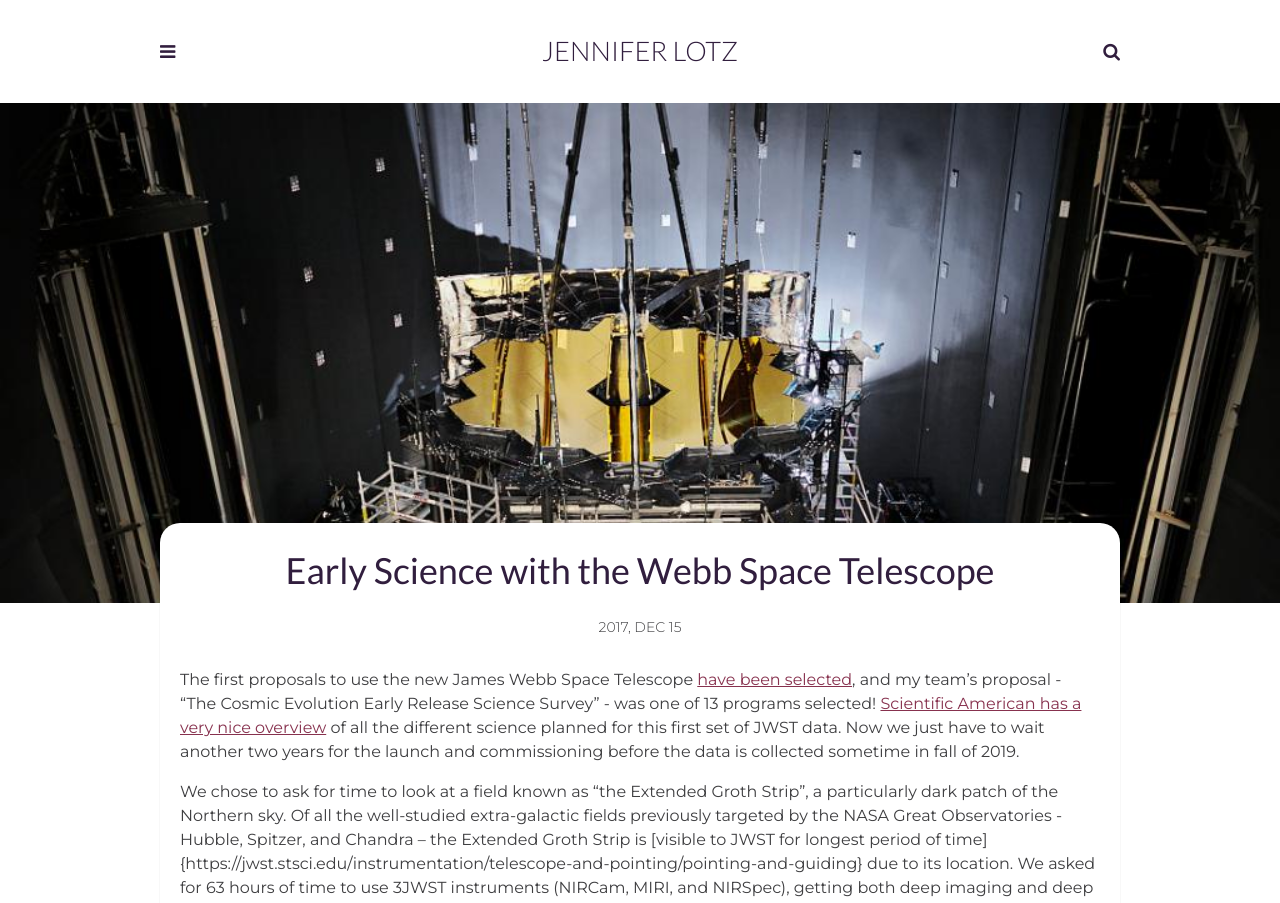
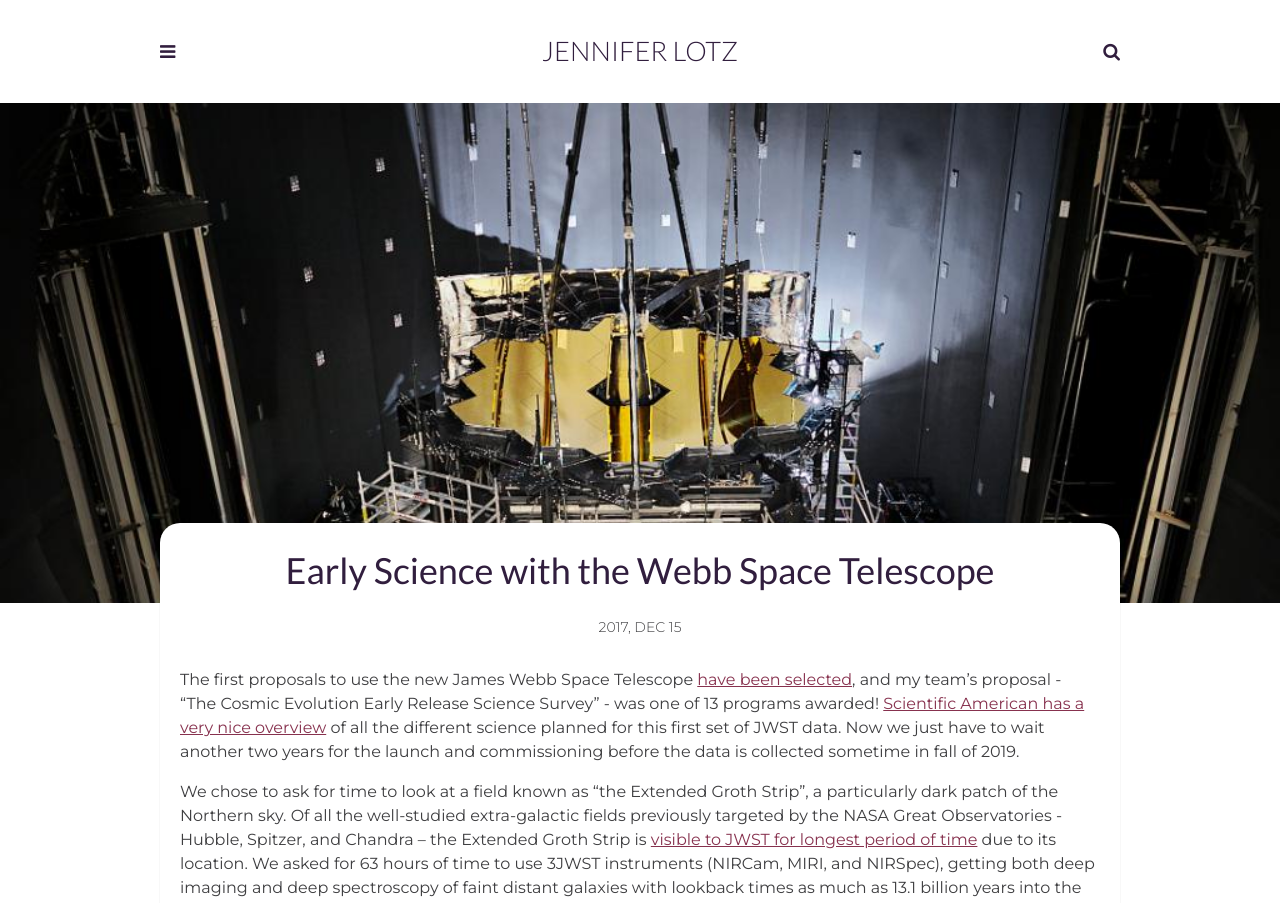
Before and after one commit to jenlotz/jenlotz.github.io, a Jekyll site: the page built from _posts/2017-12-15-jwsters.markdown, in a window 1280 px wide. Shown: the top 903 px of the page. Built offline with Jekyll 4.4.1, drawn with Linux system fonts in a browser that asks for light colours; some of the changed text lies outside the part shown.

Commit message:
jwst ers2

```diff
--- a/_posts/2017-12-15-jwsters.markdown
+++ b/_posts/2017-12-15-jwsters.markdown
@@ -6,13 +6,13 @@
 img: jwst_cryo.jpg # Add image post (optional)
 tags: [Blog, Galaxies]
 ---
-The first proposals to use the new James Webb Space Telescope [have been selected](https://jwst.stsci.edu/news-events/news/News%20items/selections-made-for-the-jwst-directors-discretionary-early-release-science-program),  and my team's proposal - "The Cosmic Evolution Early Release Science Survey" - was one of 13 programs selected!  [Scientific American has a very nice overview](https://www.scientificamerican.com/article/what-will-nasa-rsquo-s-biggest-ever-space-telescope-study-first/) of all the different science planned for this first set of JWST data. Now we just have to wait another two years for the launch and commissioning before the data is collected sometime in fall of 2019.
+The first proposals to use the new James Webb Space Telescope [have been selected](https://jwst.stsci.edu/news-events/news/News%20items/selections-made-for-the-jwst-directors-discretionary-early-release-science-program),  and my team's proposal - "The Cosmic Evolution Early Release Science Survey" - was one of 13 programs awarded!  [Scientific American has a very nice overview](https://www.scientificamerican.com/article/what-will-nasa-rsquo-s-biggest-ever-space-telescope-study-first/) of all the different science planned for this first set of JWST data. Now we just have to wait another two years for the launch and commissioning before the data is collected sometime in fall of 2019.
 
-We chose to ask for time to look at a field known as "the Extended Groth Strip", a particularly dark patch of the Northern sky.   Of all the well-studied extra-galactic fields previously targeted by the NASA Great Observatories - Hubble, Spitzer, and Chandra -- the Extended Groth Strip is [visible to JWST for longest period of time]{https://jwst.stsci.edu/instrumentation/telescope-and-pointing/pointing-and-guiding} due to its location.   We asked for 63 hours of time to use 3JWST instruments (NIRCam, MIRI, and NIRSpec), getting both deep imaging and deep spectroscopy of faint distant galaxies with lookback times as much as 13.1 billion years into the past.
+We chose to ask for time to look at a field known as "the Extended Groth Strip", a particularly dark patch of the Northern sky.   Of all the well-studied extra-galactic fields previously targeted by the NASA Great Observatories - Hubble, Spitzer, and Chandra -- the Extended Groth Strip is [visible to JWST for longest period of time](https://jwst.stsci.edu/instrumentation/telescope-and-pointing/pointing-and-guiding) due to its location.   We asked for 63 hours of time to use 3JWST instruments (NIRCam, MIRI, and NIRSpec), getting both deep imaging and deep spectroscopy of faint distant galaxies with lookback times as much as 13.1 billion years into the past.
 
-![JWST CEERS observations of EGS]({{site.baseurl}}/assets/img/EGS.F0V7.png)
+![JWST CEERS observations of EGS]({{site.baseurl}}/assets/img/EGS.FOV7.png)
 
 This award feels like the cumulation of alot of work I've done over my career.
-I've been working on preparing for the launch of the James Webb Space Telescope ever since I arrived at STScI in 2010, first as an instrument scientist for the Near-Infrared Camera (NIRCam) and most recently as the lead of the team preparing the [astronomer's user manual (aka "JDox")](https:/jwst-docs.stsci.edu).  And I've been studying this particular part of the sky for even longer, starting as a postdoctoral scholar collaborating with the [DEEP and AEGIS teams at UC Santa Cruz]{aegis.ucolick.org} since ~2003.   There are some really interesting galaxies in this part of the sky, and I can't wait to see what new ones JWST discovers.
+I've been working on preparing for the launch of the James Webb Space Telescope ever since I arrived at STScI in 2010, first as an instrument scientist for the Near-Infrared Camera (NIRCam) and most recently as the lead of the team writing the [astronomer's JWST user manual (aka "JDox")](https://jwst-docs.stsci.edu/).  And I've been studying this particular part of the sky for even longer, starting as a postdoctoral scholar collaborating with the [DEEP and AEGIS teams at UC Santa Cruz](aegis.ucolick.org) since ~2003.   There are some really interesting galaxies in this part of the sky, and I can't wait to see what new ones JWST discovers.
 
 ![Zoom of HST ACS image of the Extended Groth Strip]({{site.baseurl}}/assets/img/egs_zoom.png)
```
